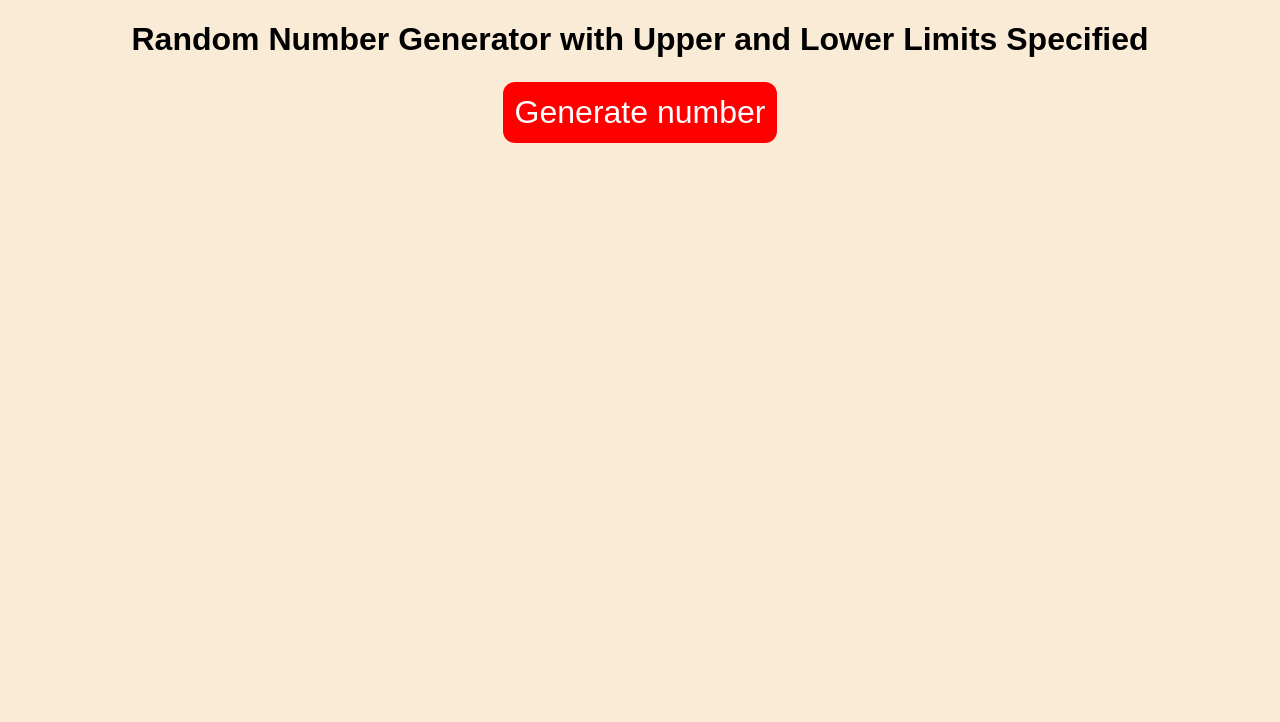
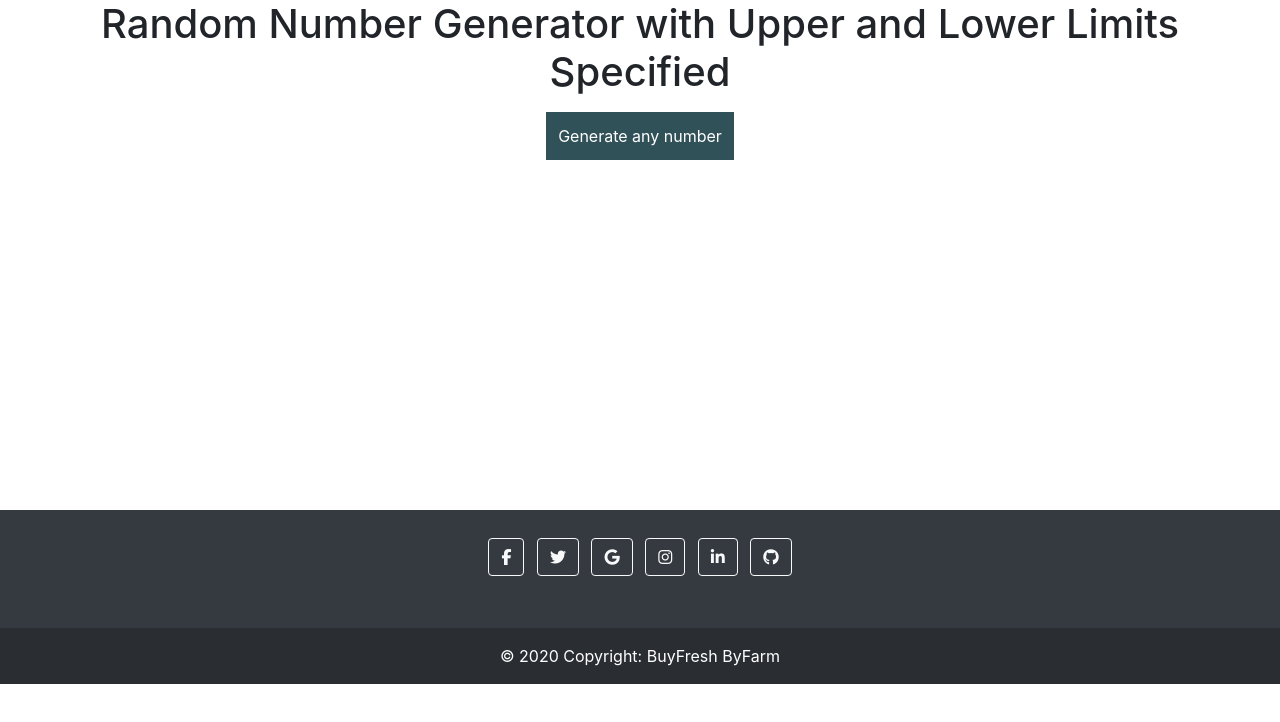
Before and after one commit to Shreyaskadam/Random-Number, a plain HTML site: page index.html in a window 1280 px wide. Drawn offline with nearby package versions, Linux system fonts and the light colour scheme.

Commit message:
updated footer

```diff
--- a/index.html
+++ b/index.html
@@ -6,13 +6,64 @@
     <meta name="viewport" content="width=device-width, initial-scale=1.0" />
     <title>Random Number</title>
     <link rel="stylesheet" href="style.css" />
+    <link rel="stylesheet" href="https://maxcdn.bootstrapcdn.com/bootstrap/4.0.0/css/bootstrap.min.css"
+    integrity="sha384-Gn5384xqQ1aoWXA+058RXPxPg6fy4IWvTNh0E263XmFcJlSAwiGgFAW/dAiS6JXm" crossorigin="anonymous">
+    <script src="https://kit.fontawesome.com/58728929a1.js" crossorigin="anonymous"></script>
   </head>
   <body>
     <div class="container">
       <h1>Random Number Generator with Upper and Lower Limits Specified</h1>
       <p id="number" class="number"></p>
-      <button onclick="getRandomInt()">Generate number</button>
+      <button onclick="getRandomInt()">Generate any number</button>
+
     </div>
+
+    <footer class="bg-dark text-center text-white" style="margin-top: 350px;">
+      <!-- Grid container -->
+      <div class="container p-4 pb-0">
+        <!-- Section: Social media -->
+        <section class="mb-4">
+          <!-- Facebook -->
+          <a class="btn btn-outline-light btn-floating m-1" href="#!" role="button"
+            ><i class="fab fa-facebook-f"></i
+          ></a>
+
+          <!-- Twitter -->
+          <a class="btn btn-outline-light btn-floating m-1" href="#!" role="button"
+            ><i class="fab fa-twitter"></i
+          ></a>
+
+          <!-- Google -->
+          <a class="btn btn-outline-light btn-floating m-1" href="#!" role="button"
+            ><i class="fab fa-google"></i
+          ></a>
+
+          <!-- Instagram -->
+          <a class="btn btn-outline-light btn-floating m-1" href="#!" role="button"
+            ><i class="fab fa-instagram"></i
+          ></a>
+
+          <!-- Linkedin -->
+          <a class="btn btn-outline-light btn-floating m-1" href="#!" role="button"
+            ><i class="fab fa-linkedin-in"></i
+          ></a>
+
+          <!-- Github -->
+          <a class="btn btn-outline-light btn-floating m-1" href="#!" role="button"
+            ><i class="fab fa-github"></i
+          ></a>
+        </section>
+        <!-- Section: Social media -->
+      </div>
+      <!-- Grid container -->
+
+      <!-- Copyright -->
+      <div class="text-center p-3" style="background-color: rgba(0, 0, 0, 0.2);">
+        © 2020 Copyright:
+        <a class="text-white" href="https://mdbootstrap.com/">BuyFresh ByFarm</a>
+      </div>
+      <!-- Copyright -->
+    </footer>
     <script src="script.js"></script>
   </body>
 </html>
--- a/style.css
+++ b/style.css
@@ -1,13 +1,13 @@
 body {
   margin: 0;
   font-family: Arial, Helvetica, sans-serif;
-  background-color: antiquewhite;
+  background-color: rgb(228, 250, 249);
 }
 .container {
   text-align: center;
 }
 button{
-    background-color: red;
+    background-color: rgb(49, 81, 88);
     border: none;
     color: white;
     font-size: xx-large;
@@ -15,7 +15,7 @@ button{
     padding: 12px;
 }
 .number{
-    color: red;
+    color: rgb(49, 81, 88);
     font-size: x-large;
     font-weight: 800;
 }
```
